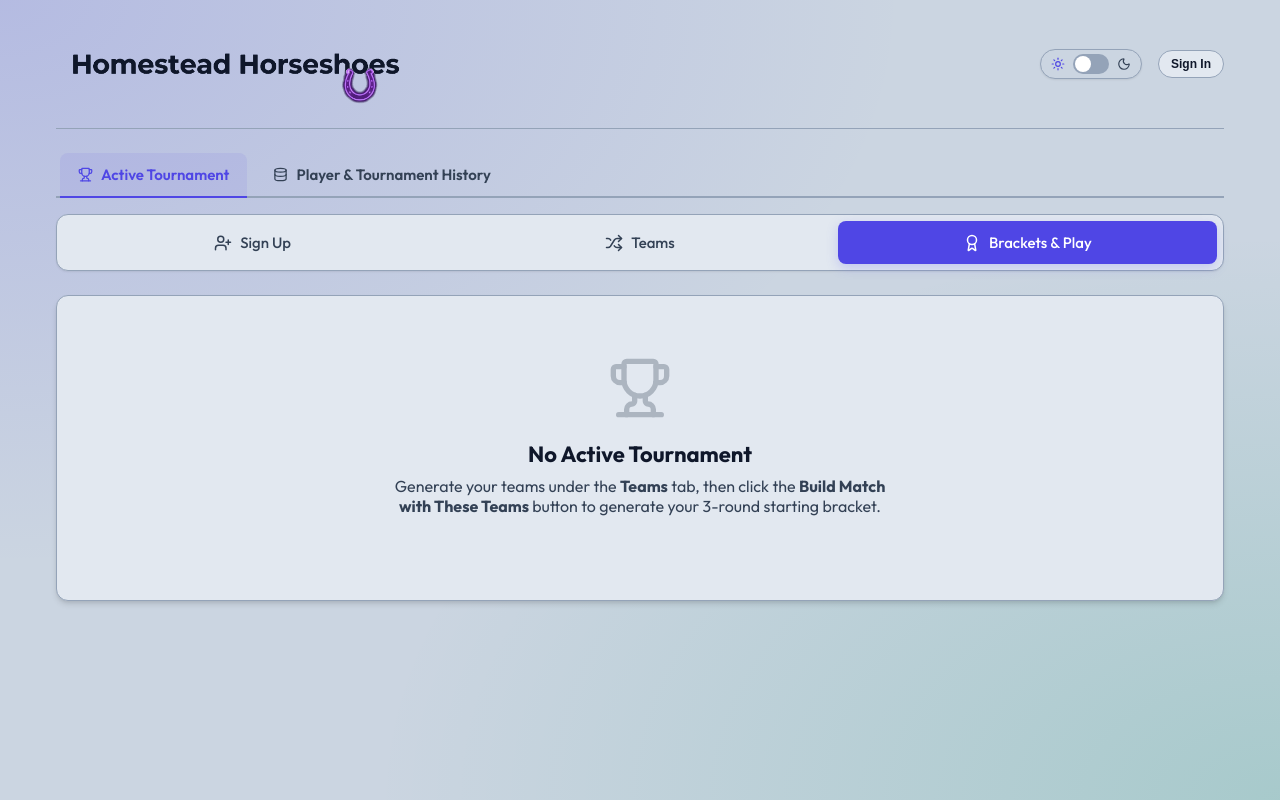
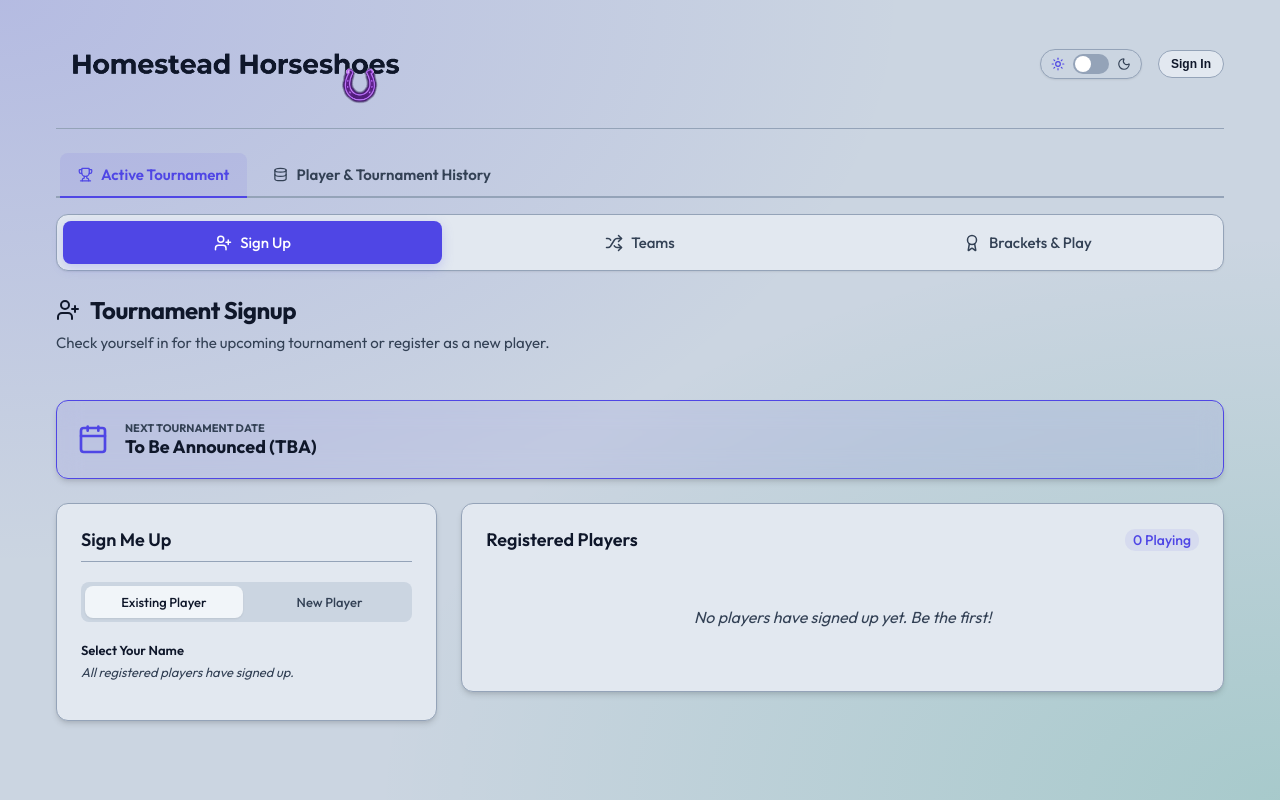
Before and after one commit to yardik/tourny-planner, a React (Vite) app: page / in a window 1280 px wide. Built offline with nearby package versions, Linux system fonts and the light colour scheme.

Commit message:
Redirect guests directly to signup tab when teams are not generated

```diff
--- a/src/App.jsx
+++ b/src/App.jsx
@@ -141,6 +141,7 @@ function App() {
         setMatchSetup(updatedSetup);
         const isAnon = !db.user || db.user.isAnonymous;
         if (isAnon && !guestRedirectDone.current) {
+          setActiveMode("tournament");
           setActiveTab(updatedSetup.isGenerated ? "brackets" : "signup");
           guestRedirectDone.current = true;
         }
@@ -174,7 +175,8 @@ function App() {
       if (!initialRedirectDone.current) {
         if (!updatedUser || updatedUser.isAnonymous) {
           setActiveMode("tournament");
-          setActiveTab("brackets");
+          const setup = db.matchSetupCache;
+          setActiveTab((setup && setup.isGenerated) ? "brackets" : "signup");
         }
         initialRedirectDone.current = true;
       }
```
